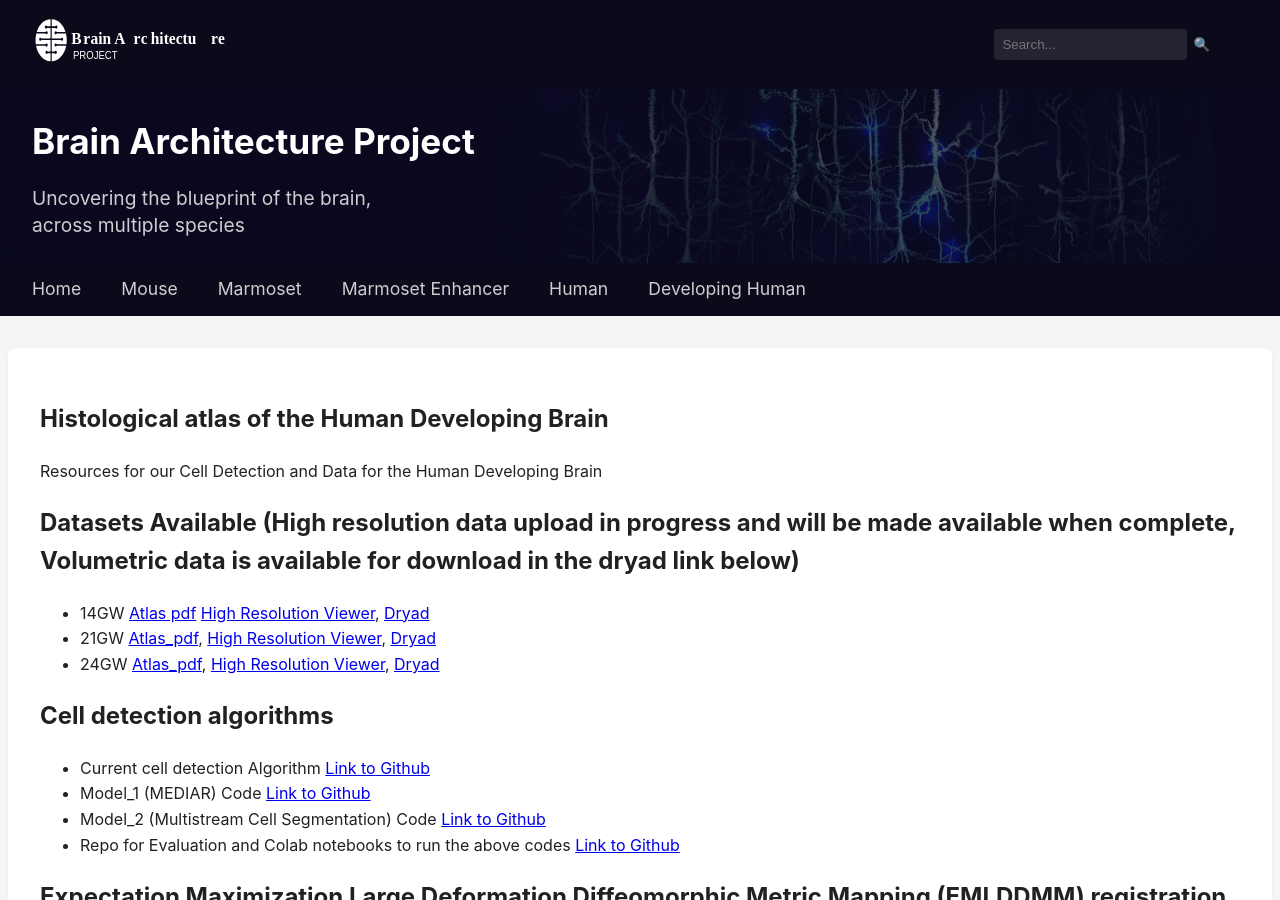
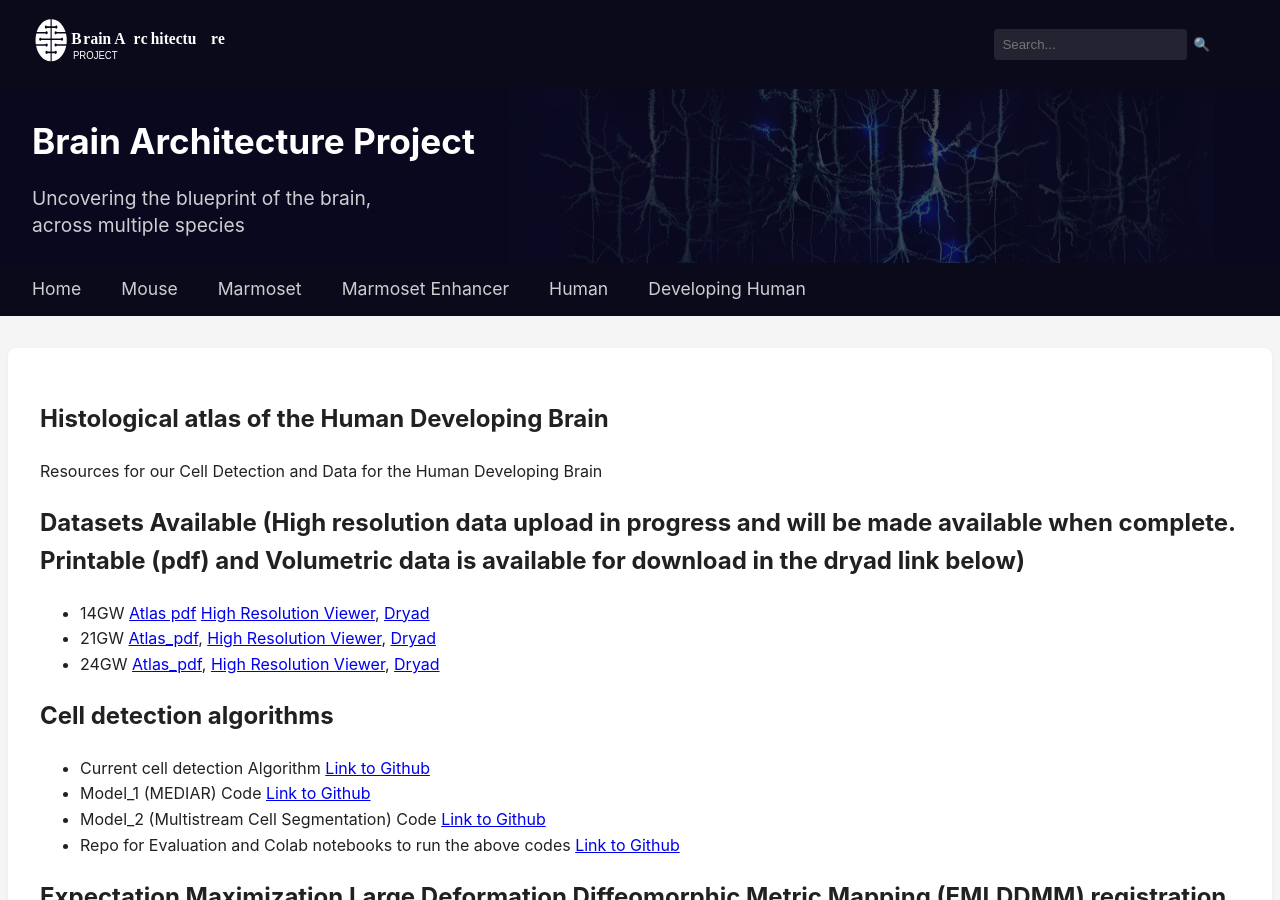
Before and after one commit to ppmitra/BAPDataAndCode, a Jekyll site: the page built from pages/humanDev.md, in a window 1280 px wide and 900 px high. Built offline with Jekyll 4.4.1, drawn with Linux system fonts in a browser that asks for light colours; comment, search, counter and statistics services are not loaded.

Commit message:
Update humanDev.md

```diff
--- a/pages/humanDev.md
+++ b/pages/humanDev.md
@@ -6,7 +6,7 @@ title: Data Sets
 ## Histological atlas of the Human Developing Brain
 Resources for our Cell Detection and Data for the Human Developing Brain
 
-## Datasets Available (High resolution data upload in progress and will be made available when complete, Volumetric data is available for download in the dryad link below)
+## Datasets Available (High resolution data upload in progress and will be made available when complete. Printable (pdf) and Volumetric data is available for download in the dryad link below)
 - 14GW [Atlas pdf](#) [High Resolution Viewer](#), [Dryad](#)
 - 21GW [Atlas_pdf](#), [High Resolution Viewer](#), [Dryad](#)
 - 24GW [Atlas_pdf](#), [High Resolution Viewer](#), [Dryad](#)
```
